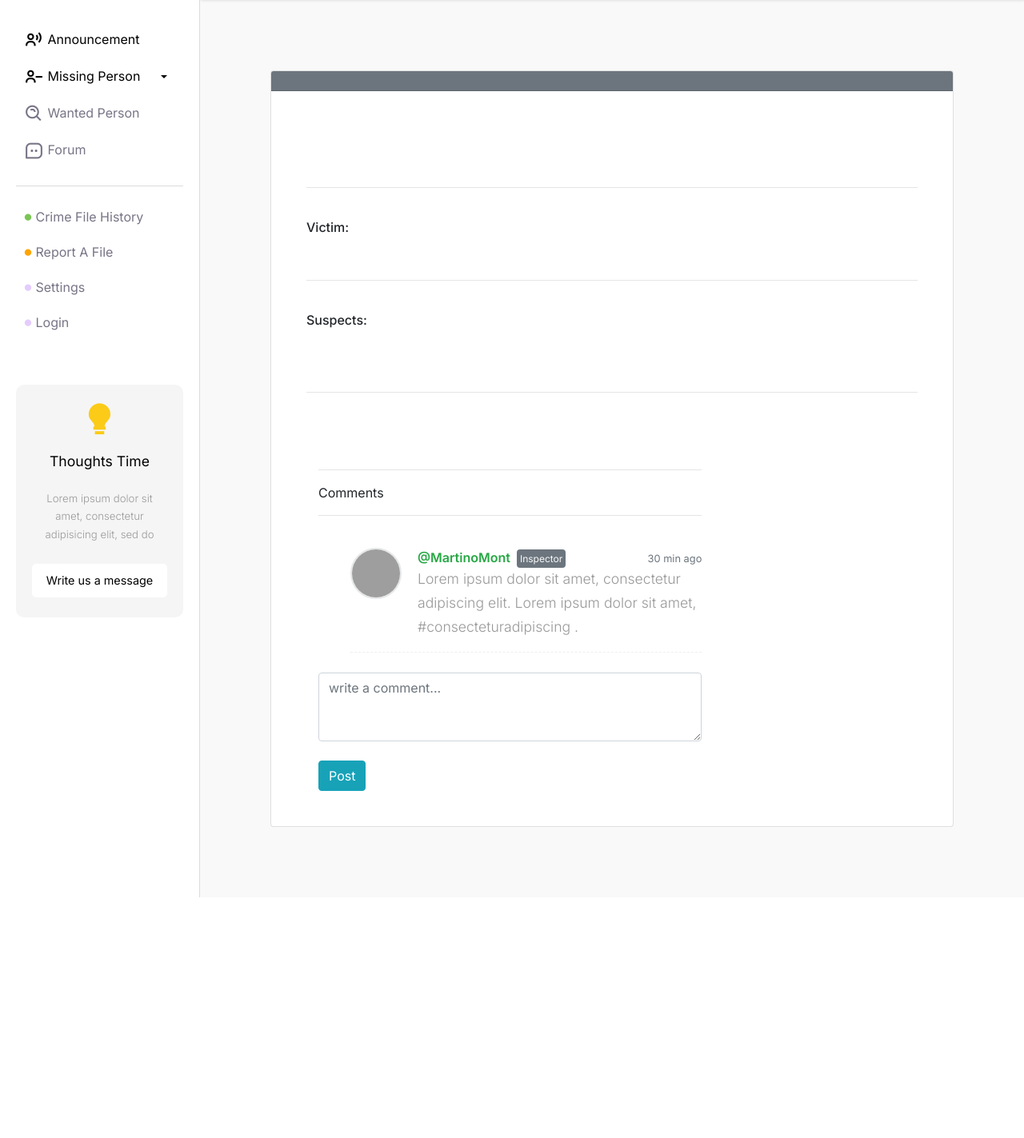
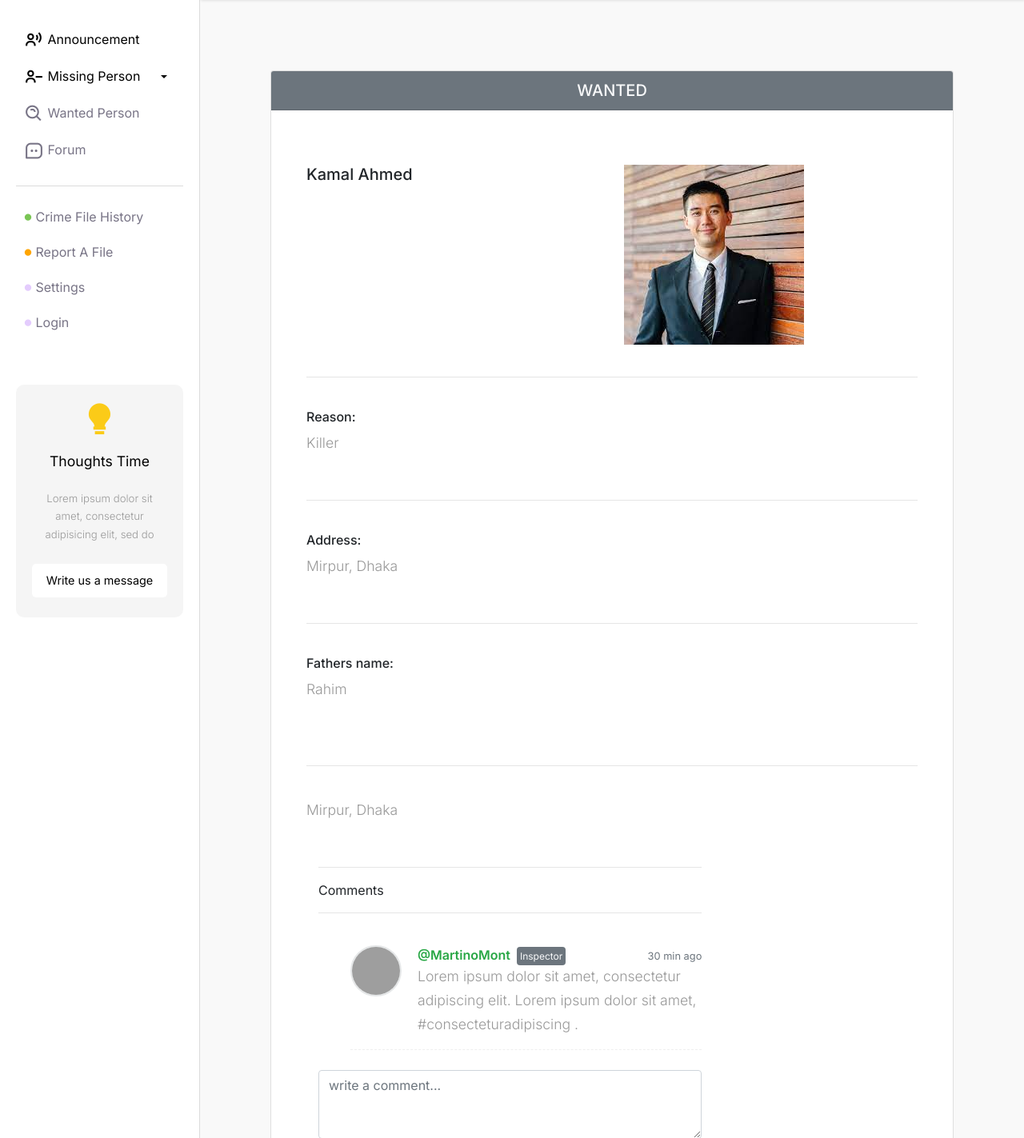
Before and after one commit to Bappy4u/crime-file-management, a Django app: page /wanted-person/1/ in a window 1280 px wide. Shown: the part 91-1514 px from the top of the page at 80% size. Before the commit the page ends 1213 px from the top, so only its background shows below. Run offline with Django 4.2, Linux system fonts and the light colour scheme; data comes from the database, SQL or seed files in the repository; some libraries are stand-ins or nearby versions; grey boxes are pictures that could not be loaded.

Commit message:
wanted person update

```diff
--- a/templates/notice-det.html
+++ b/templates/notice-det.html
@@ -18,6 +18,7 @@
     <br />
     <h6>By order of</h6>
     <p class="card-text">{{ file.authority|capfirst }}</p>
+    <p class="card-text">{{ file.date | date }}</p>
 
     <br />
     <br />
--- a/templates/wanted-person-det.html
+++ b/templates/wanted-person-det.html
@@ -3,27 +3,39 @@
 {% endblock %} {% block main %}
 <div class="card m-5">
   <h5 class="text-center card-header text-light bg-secondary">
-    {{ file.status|capfirst }}
+    {{ person.status|capfirst }}
   </h5>
   <div class="card-body m-4">
     <br />
-    <h5 class="card-title">{{ file.title|capfirst }}</h5>
+    <div class="row">
+      <div class="col-md-6">
+        <h5 class="card-title">{{ person.name|capfirst }}</h5>
+      </div>
+      <div class="col-md-6"><img src="{{ person.photo.url }}" alt="" /></div>
+    </div>
+
     <br />
     <hr />
     <br />
-    <h6>Victim:</h6>
-    <p class="card-text">{{ file.victim|capfirst }}</p>
+    <h6>Reason:</h6>
+    <p class="card-text">{{ person.reason|capfirst }}</p>
     <br />
     <hr />
     <br />
-    <h6>Suspects:</h6>
-    <p class="card-text">{{ file.criminal|capfirst }}</p>
+    <h6>Address:</h6>
+    <p class="card-text">{{ person.address|capfirst }}</p>
+
+    <br />
+    <hr />
+    <br />
+    <h6>Fathers name:</h6>
+    <p class="card-text">{{ person.fathersName|capfirst }}</p>
 
     <br />
     <br />
     <hr />
     <br />
-    <p class="card-text">{{ file.description|capfirst }}</p>
+    <p class="card-text">{{ person.address|capfirst }}</p>
 
     <br />
 
```
